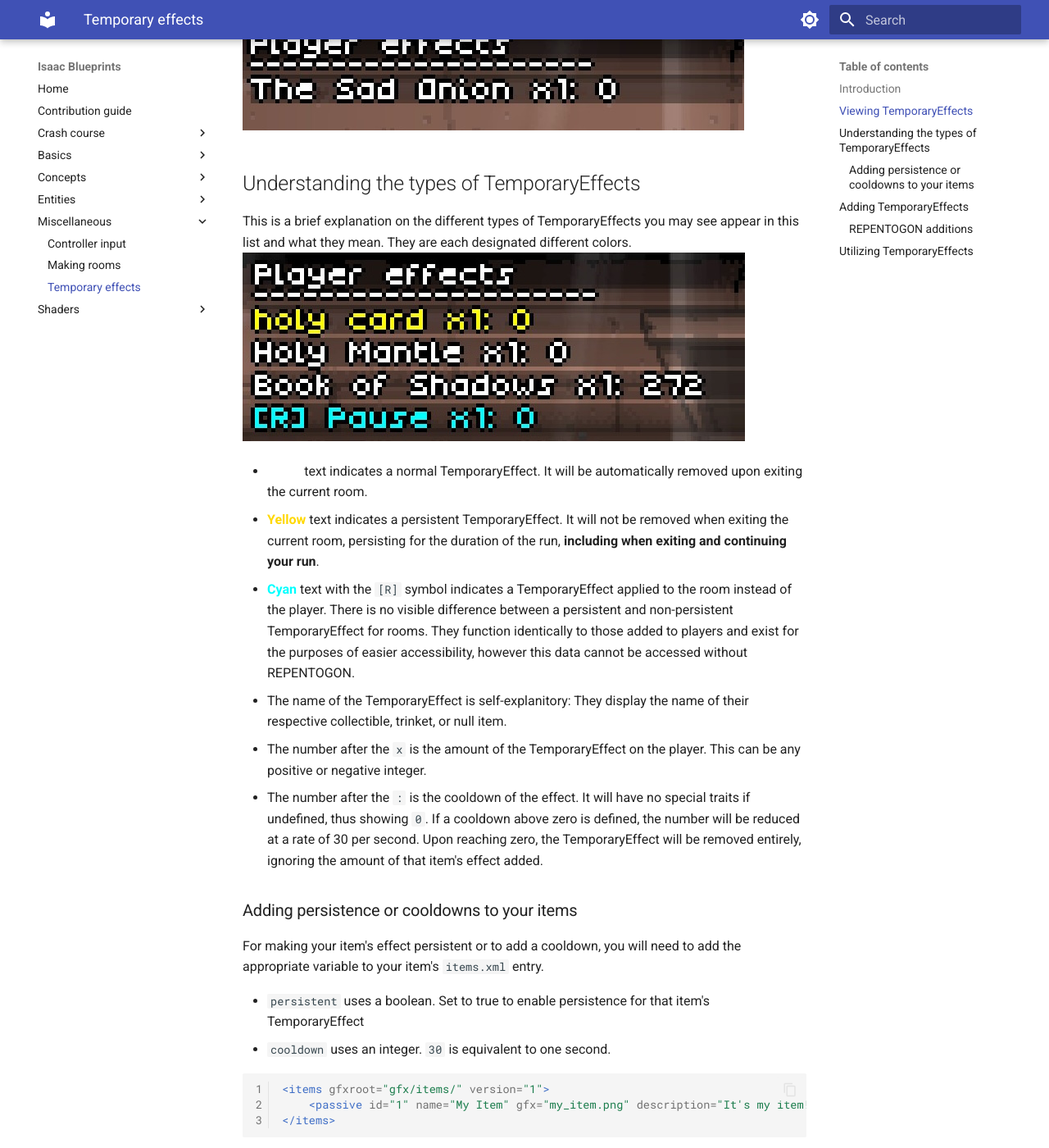
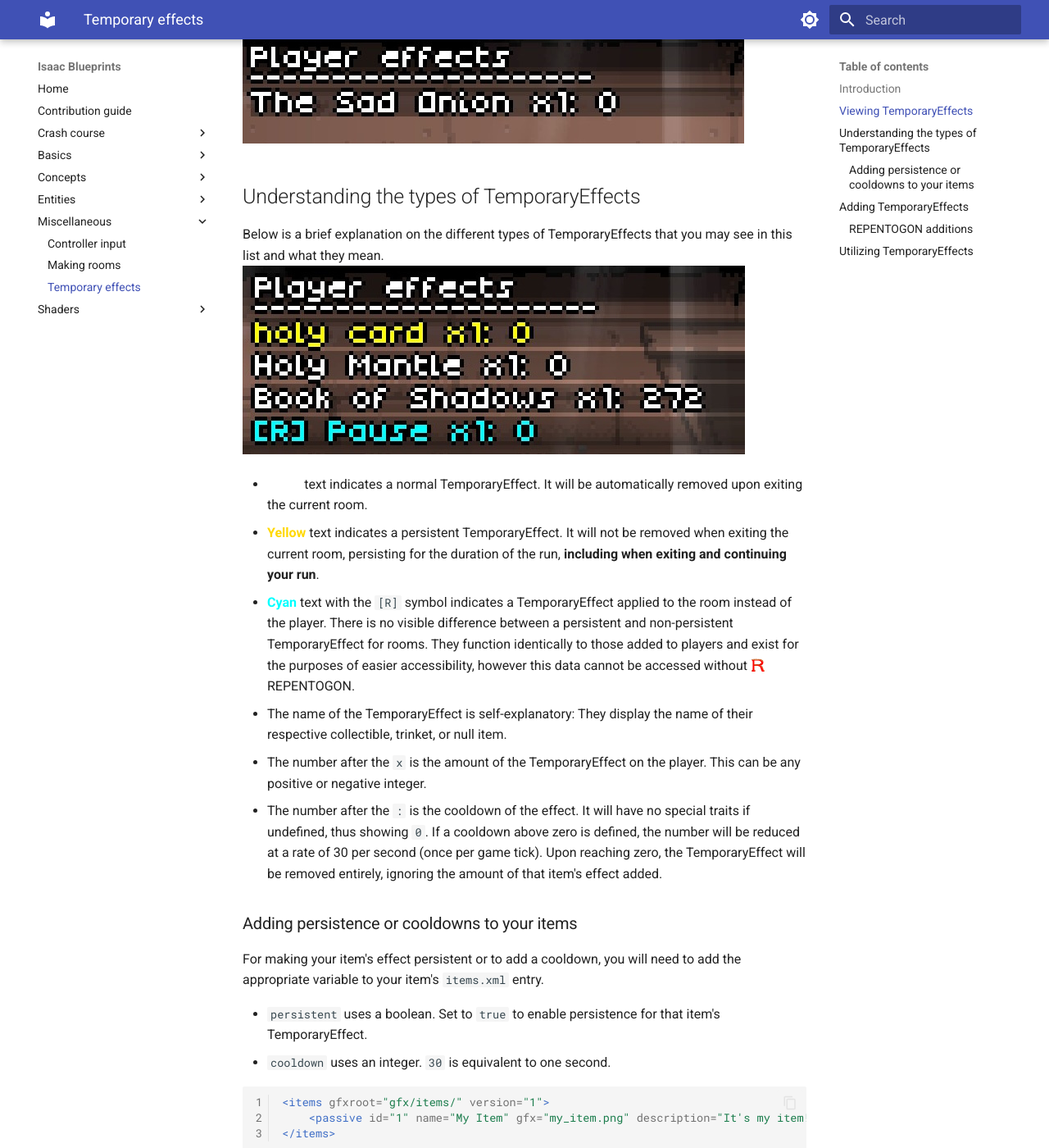
Before and after one commit to catinsurance/IsaacBlueprints, an MkDocs documentation site: the page built from docs/tutorials/miscellaneous/temporary_effects.md, in a window 1280 px wide and 1400 px high, scrolled down 1739 px. Shown: the whole window at 82% size. Built offline with MkDocs 1.6.1 and Material for MkDocs 9.7.7, drawn with Linux system fonts in a browser that asks for light colours; comment, search, counter and statistics services are not loaded; some of the changed text lies outside the part shown.

Commit message:
Temporary effects small revisions

````diff
--- a/docs/tutorials/miscellaneous/temporary_effects.md
+++ b/docs/tutorials/miscellaneous/temporary_effects.md
@@ -25,24 +27,24 @@
 Below is the correct view for this tutorial:<br>
 ![Correct debug 12 view](../assets/temporary_effects/debug_12_2.jpg)
 
-When a TemporaryEffect is added to the player, it will show up on the `Player effects` list, as shown here:<br>
+When a TemporaryEffect is added to the player, it will show up on the "Player effects" list, as shown here:<br>
 ![Player effects view](../assets/temporary_effects/temp_effect_preview.jpg)
 
 ## Understanding the types of TemporaryEffects
-This is a brief explanation on the different types of TemporaryEffects you may see appear in this list and what they mean. They are each designated different colors.<br>
+Below is a brief explanation on the different types of TemporaryEffects that you may see in this list and what they mean.<br>
 ![Player effects list](../assets/temporary_effects/temp_effect_list.jpg)
 
 - **<span style="color:rgba(255, 255, 255);">White</span>** text indicates a normal TemporaryEffect. It will be automatically removed upon exiting the current room.
 - **<span style="color:rgba(255, 216, 0);">Yellow</span>** text indicates a persistent TemporaryEffect. It will not be removed when exiting the current room, persisting for the duration of the run, **including when exiting and continuing your run**.
-- **<span style="color:rgba(0, 255, 255);">Cyan</span>** text with the `[R]` symbol indicates a TemporaryEffect applied to the room instead of the player. There is no visible difference between a persistent and non-persistent TemporaryEffect for rooms. They function identically to those added to players and exist for the purposes of easier accessibility, however this data cannot be accessed without REPENTOGON.
-- The name of the TemporaryEffect is self-explanitory: They display the name of their respective collectible, trinket, or null item.
+- **<span style="color:rgba(0, 255, 255);">Cyan</span>** text with the `[R]` symbol indicates a TemporaryEffect applied to the room instead of the player. There is no visible difference between a persistent and non-persistent TemporaryEffect for rooms. They function identically to those added to players and exist for the purposes of easier accessibility, however this data cannot be accessed without :modding-repentogon: REPENTOGON.
+- The name of the TemporaryEffect is self-explanatory: They display the name of their respective collectible, trinket, or null item.
 - The number after the `x` is the amount of the TemporaryEffect on the player. This can be any positive or negative integer.
-- The number after the `:` is the cooldown of the effect. It will have no special traits if undefined, thus showing `0`. If a cooldown above zero is defined, the number will be reduced at a rate of 30 per second. Upon reaching zero, the TemporaryEffect will be removed entirely, ignoring the amount of that item's effect added.
+- The number after the `:` is the cooldown of the effect. It will have no special traits if undefined, thus showing `0`. If a cooldown above zero is defined, the number will be reduced at a rate of 30 per second (once per game tick). Upon reaching zero, the TemporaryEffect will be removed entirely, ignoring the amount of that item's effect added.
 
 ### Adding persistence or cooldowns to your items
 For making your item's effect persistent or to add a cooldown, you will need to add the appropriate variable to your item's `items.xml` entry.
 
-- `persistent` uses a boolean. Set to true to enable persistence for that item's TemporaryEffect
+- `persistent` uses a boolean. Set to `true` to enable persistence for that item's TemporaryEffect.
 - `cooldown` uses an integer. `30` is equivalent to one second.
 
 ```XML
@@ -52,7 +54,7 @@
 ```
 
 ## Adding TemporaryEffects
-To add a TemporaryEffect to a player, first use `:GetEffects()` on an EntityPlayer object. From here, you may use the `AddCollectibleEffect`, `AddTrinketEffect`, or `AddNullEffect` function. For this tutorial, we will be utilizing [AddCollectibleEffect](https://wofsauge.github.io/IsaacDocs/rep/TemporaryEffects.html#addcollectibleeffect).
+To add a TemporaryEffect to a player, first use `:GetEffects()` on an [`EntityPlayer`](https://wofsauge.github.io/IsaacDocs/rep/EntityPlayer.html) object. From here, you may use the `AddCollectibleEffect`, `AddTrinketEffect`, or `AddNullEffect` function. For this tutorial, we will be utilizing [AddCollectibleEffect](https://wofsauge.github.io/IsaacDocs/rep/TemporaryEffects.html#addcollectibleeffect).
 
 This code will add "The Sad Onion" collectible effect on the first possible frame of the player spawning into the run.
 ```Lua
````
Also changed, not shown: other parts of docs/tutorials/miscellaneous/temporary_effects.md (+9 -6 lines).
